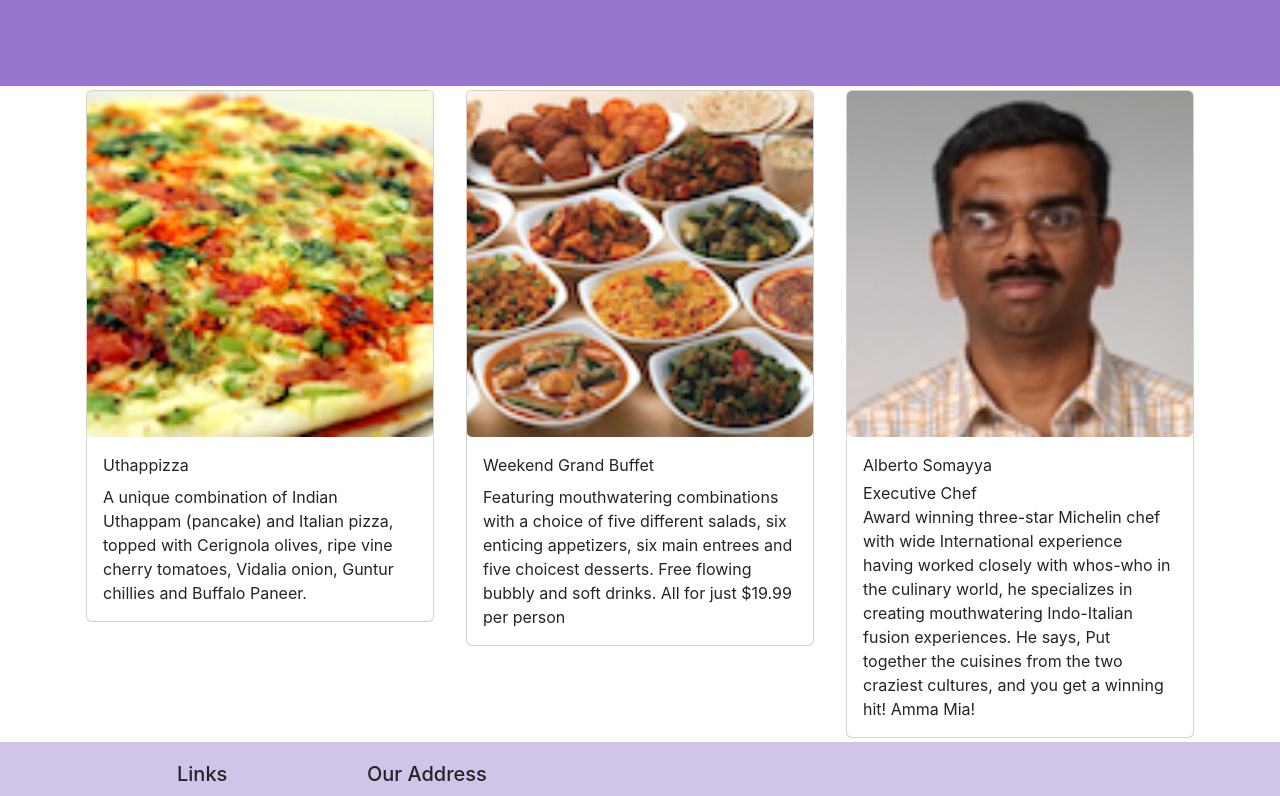
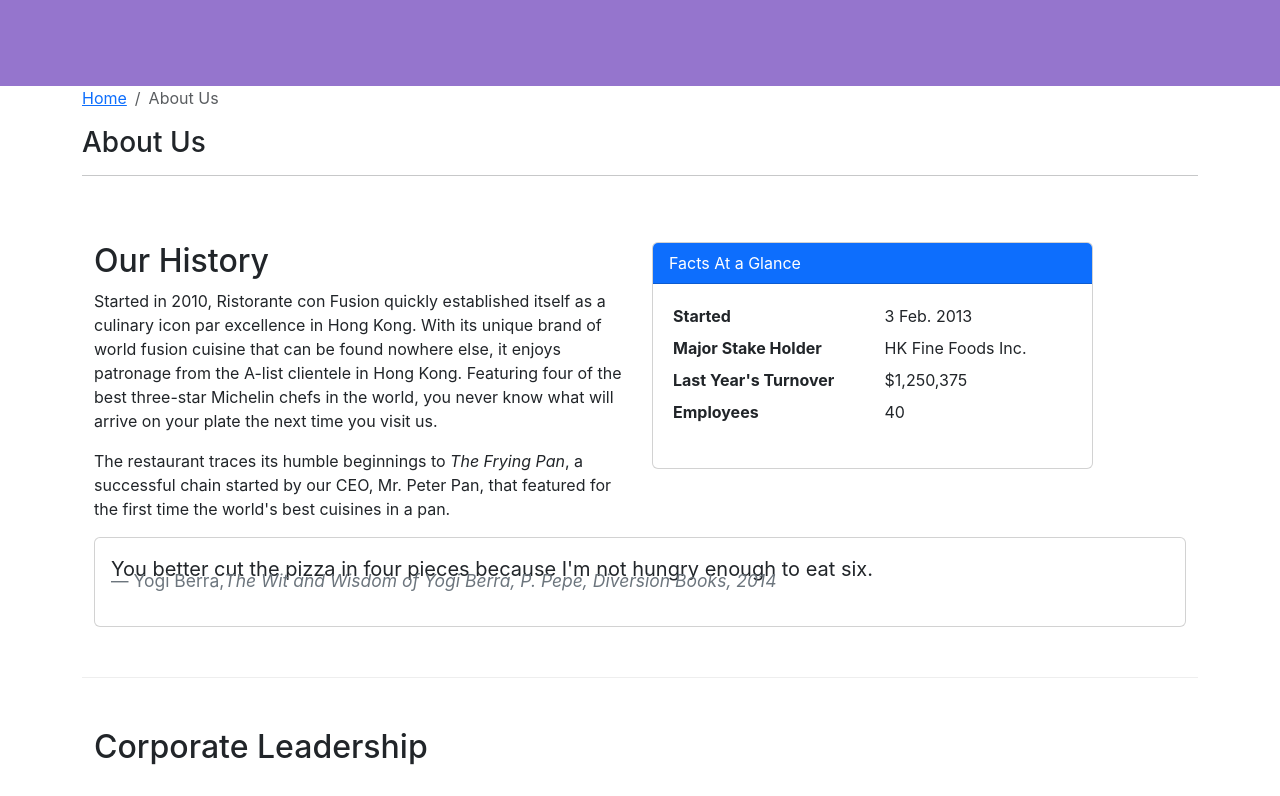
Before and after one commit to rafirm29/react-front-end-web-development, a React (Create React App) app: page /aboutus in a window 1280 px wide. Before the commit this address led to /home. Shown: the part 280-1076 px from the top of the page. Built offline with nearby package versions, Linux system fonts and the light colour scheme.

Commit message:
Assignment 2

```diff
--- /dev/null
+++ b/src/components/AboutComponent.js
@@ -0,0 +1,117 @@
+import React from 'react';
+import {
+  Breadcrumb,
+  BreadcrumbItem,
+  Card,
+  CardBody,
+  CardHeader,
+  Media,
+} from 'reactstrap';
+import { Link } from 'react-router-dom';
+
+function About(props) {
+  const RenderLeader = ({ leader }) => {
+    if (leader) {
+      return (
+        <Media key={leader.id} className="mt-5">
+          <Media left top>
+            <Media object src={leader.image} alt={leader.name} />
+          </Media>
+          <Media body className="ml-5">
+            <Media heading>{leader.name}</Media>
+            <p>{leader.designation}</p>
+            <p>{leader.description}</p>
+          </Media>
+        </Media>
+      );
+    } else return <div></div>;
+  };
+
+  const leaders = props.leaders.map((leader) => {
+    return <RenderLeader leader={leader} />;
+  });
+
+  return (
+    <div className="container">
+      <div className="row">
+        <Breadcrumb>
+          <BreadcrumbItem>
+            <Link to="/home">Home</Link>
+          </BreadcrumbItem>
+          <BreadcrumbItem active>About Us</BreadcrumbItem>
+        </Breadcrumb>
+        <div className="col-12">
+          <h3>About Us</h3>
+          <hr />
+        </div>
+      </div>
+      <div className="row row-content">
+        <div className="col-12 col-md-6">
+          <h2>Our History</h2>
+          <p>
+            Started in 2010, Ristorante con Fusion quickly established itself as
+            a culinary icon par excellence in Hong Kong. With its unique brand
+            of world fusion cuisine that can be found nowhere else, it enjoys
+            patronage from the A-list clientele in Hong Kong. Featuring four of
+            the best three-star Michelin chefs in the world, you never know what
+            will arrive on your plate the next time you visit us.
+          </p>
+          <p>
+            The restaurant traces its humble beginnings to{' '}
+            <em>The Frying Pan</em>, a successful chain started by our CEO, Mr.
+            Peter Pan, that featured for the first time the world's best
+            cuisines in a pan.
+          </p>
+        </div>
+        <div className="col-12 col-md-5">
+          <Card>
+            <CardHeader className="bg-primary text-white">
+              Facts At a Glance
+            </CardHeader>
+            <CardBody>
+              <dl className="row p-1">
+                <dt className="col-6">Started</dt>
+                <dd className="col-6">3 Feb. 2013</dd>
+                <dt className="col-6">Major Stake Holder</dt>
+                <dd className="col-6">HK Fine Foods Inc.</dd>
+                <dt className="col-6">Last Year's Turnover</dt>
+                <dd className="col-6">$1,250,375</dd>
+                <dt className="col-6">Employees</dt>
+                <dd className="col-6">40</dd>
+              </dl>
+            </CardBody>
+          </Card>
+        </div>
+        <div className="col-12">
+          <Card>
+            <CardBody className="bg-faded">
+              <blockquote className="blockquote">
+                <p className="mb-0">
+                  You better cut the pizza in four pieces because I'm not hungry
+                  enough to eat six.
+                </p>
+                <footer className="blockquote-footer">
+                  Yogi Berra,
+                  <cite title="Source Title">
+                    The Wit and Wisdom of Yogi Berra, P. Pepe, Diversion Books,
+                    2014
+                  </cite>
+                </footer>
+              </blockquote>
+            </CardBody>
+          </Card>
+        </div>
+      </div>
+      <div className="row row-content">
+        <div className="col-12">
+          <h2>Corporate Leadership</h2>
+        </div>
+        <div className="col-12">
+          <Media list>{leaders}</Media>
+        </div>
+      </div>
+    </div>
+  );
+}
+
+export default About;
--- a/src/components/MainComponent.js
+++ b/src/components/MainComponent.js
@@ -2,6 +2,7 @@
 import Home from './HomeComponent';
 import Menu from './MenuComponent';
 import Contact from './ContactComponent';
+import About from './AboutComponent';
 import DishDetail from './DishdetailComponent';
 import Header from './HeaderComponent';
 import Footer from './FooterComponent';
@@ -59,6 +60,11 @@
             path="/menu"
             component={() => <Menu dishes={this.state.dishes} />}
           />
+          <Route
+            exact
+            path="/aboutus"
+            component={() => <About leaders={this.state.leaders} />}
+          />
           <Route path="/menu/:dishId" component={DishWithId} />
           <Route exact path="/contactus" component={Contact} />
           <Redirect to="/home" />
```
